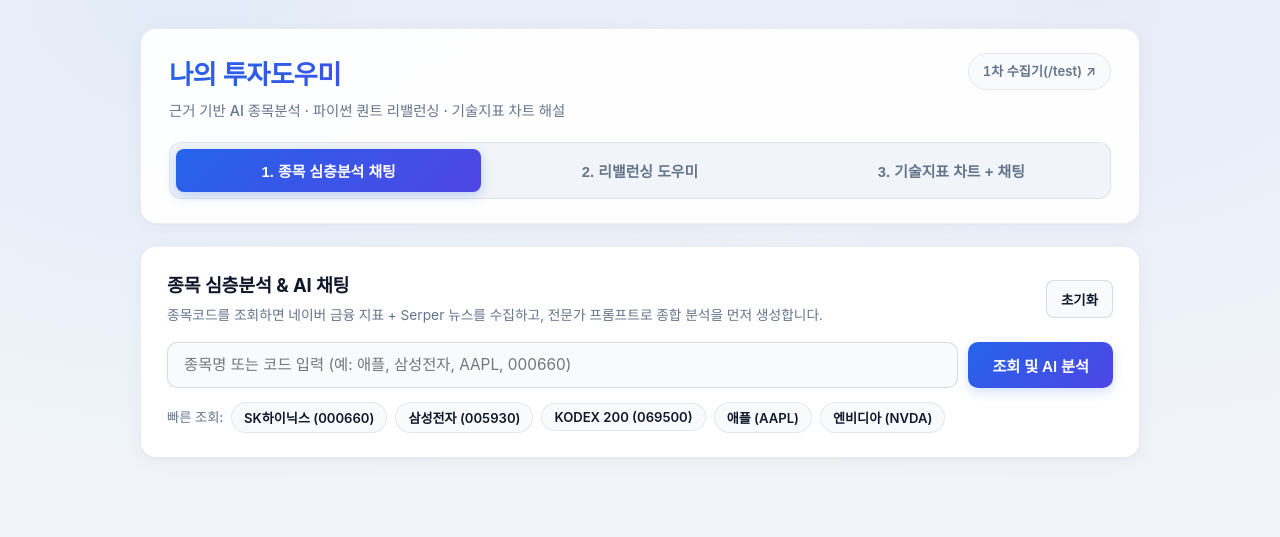
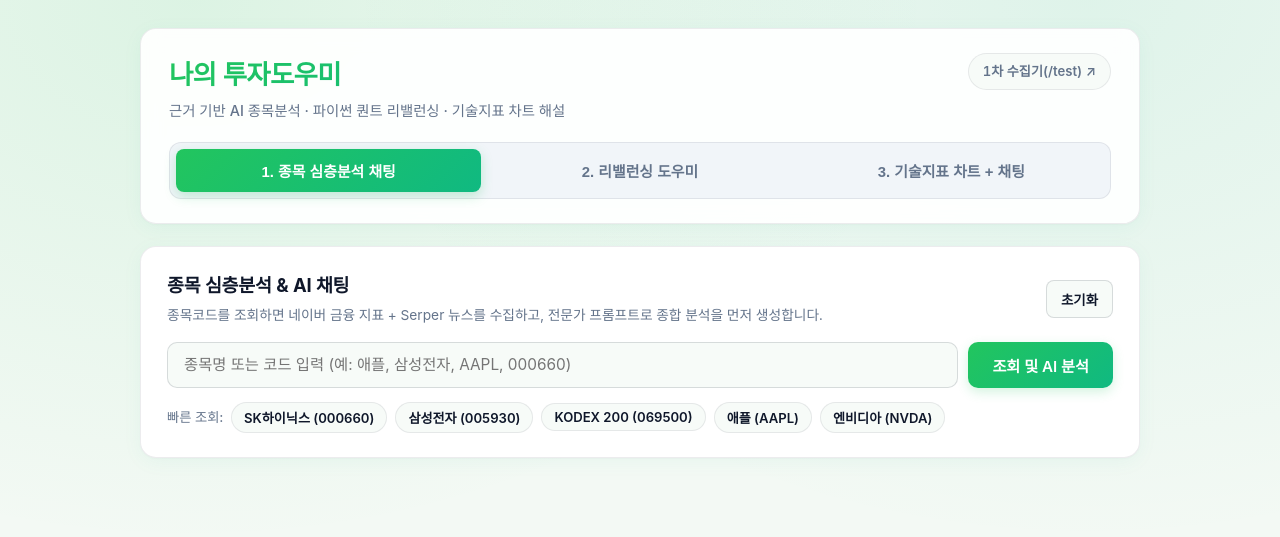
Before and after one commit to sgmkug3-glitch/investment-assistant, a Flask app: page / in a window 1280 px wide. Shown: the top 537 px of the page. Run offline with Flask 3, Linux system fonts and the light colour scheme; some web fonts are replaced.

Commit message:
style: apply soft mint-green theme across UI

```diff
--- a/static/style.css
+++ b/static/style.css
@@ -1,22 +1,26 @@
 :root {
-    --bg-page: #f1f5f9;
+    --bg-page: #f3f9f4;
     --bg-card: #ffffff;
-    --bg-subtle: #f8fafc;
+    --bg-subtle: #f7fbf8;
     --text-main: #0f172a;
     --text-muted: #64748b;
     --border-color: rgba(15, 23, 42, 0.08);
     --border-strong: rgba(15, 23, 42, 0.14);
-    --primary: #2563eb;
-    --primary-gradient: linear-gradient(135deg, #2563eb 0%, #4f46e5 100%);
-    --primary-glow: 0 0 0 3px rgba(37, 99, 235, 0.14);
+    --primary: #16a34a;
+    --primary-dark: #15803d;
+    --primary-soft: #f0fdf4;
+    --primary-soft-hover: #dcfce7;
+    --primary-border: #86efac;
+    --primary-gradient: linear-gradient(135deg, #22c55e 0%, #10b981 100%);
+    --primary-glow: 0 0 0 3px rgba(34, 197, 94, 0.18);
     --rise-color: #e11d48;
     --rise-bg: #fff1f2;
     --fall-color: #2563eb;
     --fall-bg: #eff6ff;
     --consensus-bg: #fef3c7;
     --consensus-text: #b45309;
-    --shadow-card: 0 4px 20px rgba(15, 23, 42, 0.04), 0 1px 3px rgba(15, 23, 42, 0.03);
-    --shadow-hover: 0 10px 24px rgba(15, 23, 42, 0.07);
+    --shadow-card: 0 4px 20px rgba(16, 185, 129, 0.05), 0 1px 3px rgba(15, 23, 42, 0.03);
+    --shadow-hover: 0 10px 24px rgba(16, 185, 129, 0.09);
     --radius: 16px;
     --radius-sm: 10px;
 }
@@ -31,8 +35,8 @@ body {
     font-family: "Pretendard", -apple-system, BlinkMacSystemFont, "Segoe UI", Roboto, "Noto Sans KR", sans-serif;
     background-color: var(--bg-page);
     background-image:
-        radial-gradient(at 15% 0%, rgba(37, 99, 235, 0.07) 0px, transparent 45%),
-        radial-gradient(at 85% 0%, rgba(99, 102, 241, 0.07) 0px, transparent 45%);
+        radial-gradient(at 15% 0%, rgba(34, 197, 94, 0.11) 0px, transparent 48%),
+        radial-gradient(at 85% 0%, rgba(16, 185, 129, 0.09) 0px, transparent 48%);
     background-attachment: fixed;
     color: var(--text-main);
     line-height: 1.6;
@@ -135,7 +139,7 @@ body {
 .tab-btn.active {
     background: var(--primary-gradient);
     color: #ffffff;
-    box-shadow: 0 4px 12px rgba(37, 99, 235, 0.25);
+    box-shadow: 0 4px 12px rgba(34, 197, 94, 0.25);
 }
 
 .tab-panel {
@@ -226,14 +230,14 @@ body {
     border-radius: var(--radius-sm);
     cursor: pointer;
     white-space: nowrap;
-    box-shadow: 0 4px 12px rgba(37, 99, 235, 0.2);
+    box-shadow: 0 4px 12px rgba(34, 197, 94, 0.2);
     transition: all 0.2s ease;
 }
 
 .search-box button:hover,
 .chat-form button:hover {
     transform: translateY(-1px);
-    box-shadow: 0 6px 16px rgba(37, 99, 235, 0.3);
+    box-shadow: 0 6px 16px rgba(34, 197, 94, 0.3);
 }
 
 .search-box button:disabled,
--- a/templates/index.html
+++ b/templates/index.html
@@ -5,7 +5,7 @@
     <meta name="viewport" content="width=device-width, initial-scale=1.0">
     <title>나의 투자도우미 (My Investment Assistant)</title>
     <link rel="stylesheet" href="https://cdn.jsdelivr.net/gh/orioncactus/pretendard/dist/web/static/pretendard.css">
-    <link rel="stylesheet" href="{{ url_for('static', filename='style.css') }}?v=20261124f">
+    <link rel="stylesheet" href="{{ url_for('static', filename='style.css') }}?v=20261124g">
     <script src="https://cdn.jsdelivr.net/npm/chart.js"></script>
     <script src="https://cdn.jsdelivr.net/npm/marked/marked.min.js"></script>
     <script src="https://cdn.jsdelivr.net/npm/dompurify/dist/purify.min.js"></script>
```
Also changed, not shown: other parts of static/style.css (+16 -16 lines).
